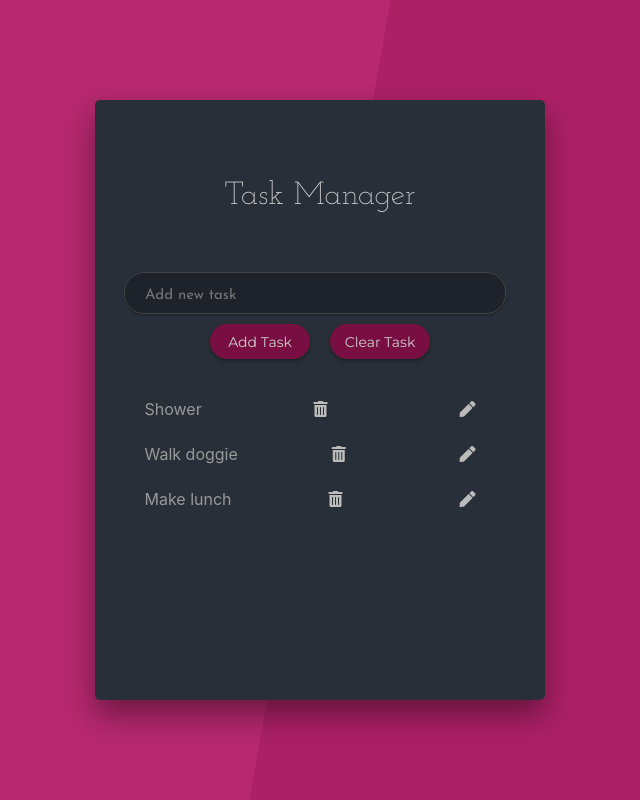
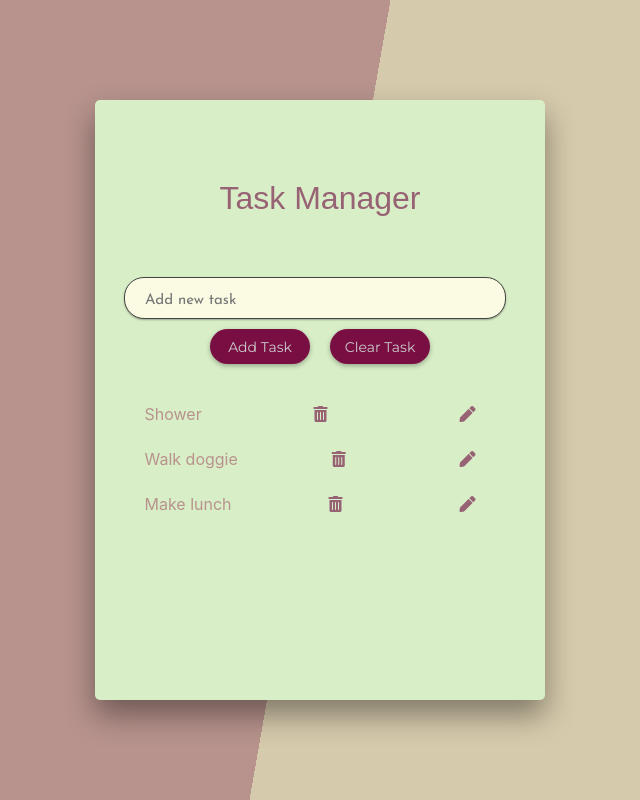
Before and after one commit to txddra/Task-Manager, a React (Create React App) app: page / in a window 1280 px wide. Shown: the whole page, without its empty margins (320-960 px from the left). Built offline with nearby package versions, Linux system fonts and the light colour scheme.

Commit message:
updated styling

```diff
--- a/src/App.css
+++ b/src/App.css
@@ -8,7 +8,7 @@
 }
 
 .container {
-  background: linear-gradient(100deg, rgb(182, 40, 111) 50%, #ac2066 0);
+  background: linear-gradient(100deg,#b8938d 50%, #d6caac 0);
   width: 100%;
   height: 100vh;
   display: flex;
@@ -17,7 +17,7 @@
 }
 
 .app-wrapper {
-  background-color: #292f38;
+  background-color: #d8eec7;
   width: 25%;
   min-width: 450px;
   height: 600px;
@@ -28,11 +28,11 @@
 }
 
 .header h1 {
-  color: #ccc;
+  color: #986275;
   font-weight: 300;
   text-align: center;
   margin: 50px 20px 60px 20px;
-  font-family: 'Josefin Slab', serif;
+  font-family: Arial, Helvetica, sans-serif;
 }
 
 .main {
@@ -84,7 +84,7 @@
   font-family: 'Josefin Sans', serif;
   font-size: 15px;
   color: #ccc;
-  background-color: #1d222b;
+  background-color: #fbfae2;
   border: 1px solid #444;
   outline: none;
   border-radius: 20px;
@@ -120,7 +120,7 @@
 }
 
 .list-item span {
-  color: #999;
+  color: #b8938d;
 }
 
 .task-btn {
@@ -132,13 +132,13 @@
 
 .btn-delete i {
   font-size: 16px;
-  color: #bbb;
+  color:#986275;
   margin-right: 20px;
 }
 
 .btn-edit i {
   font-size: 16px;
-  color: #bbb;
+  color: #986275;
   margin-right: 20px;
 }
 
```
